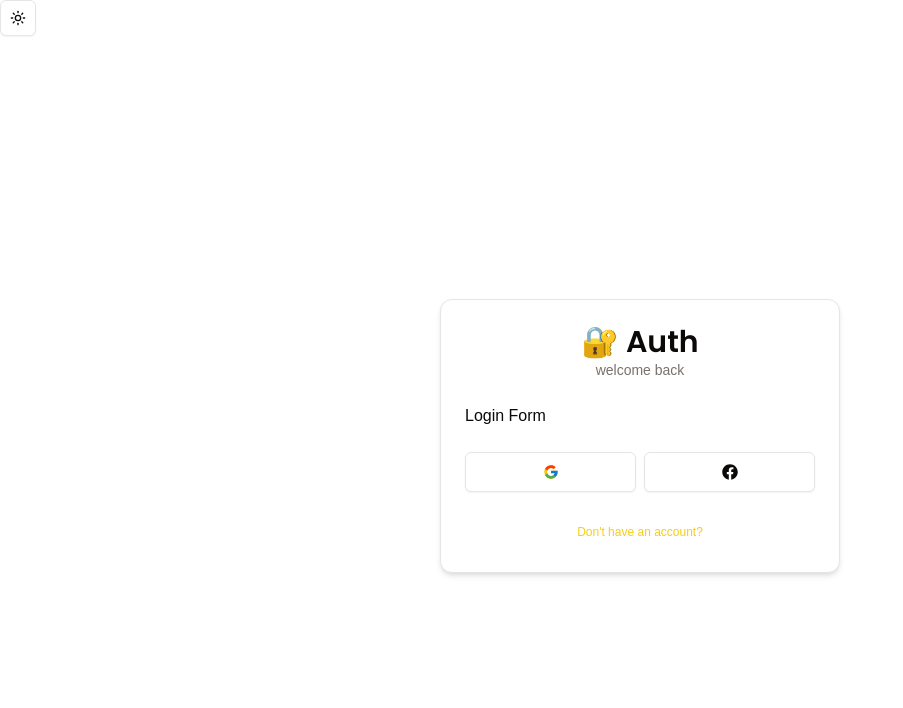
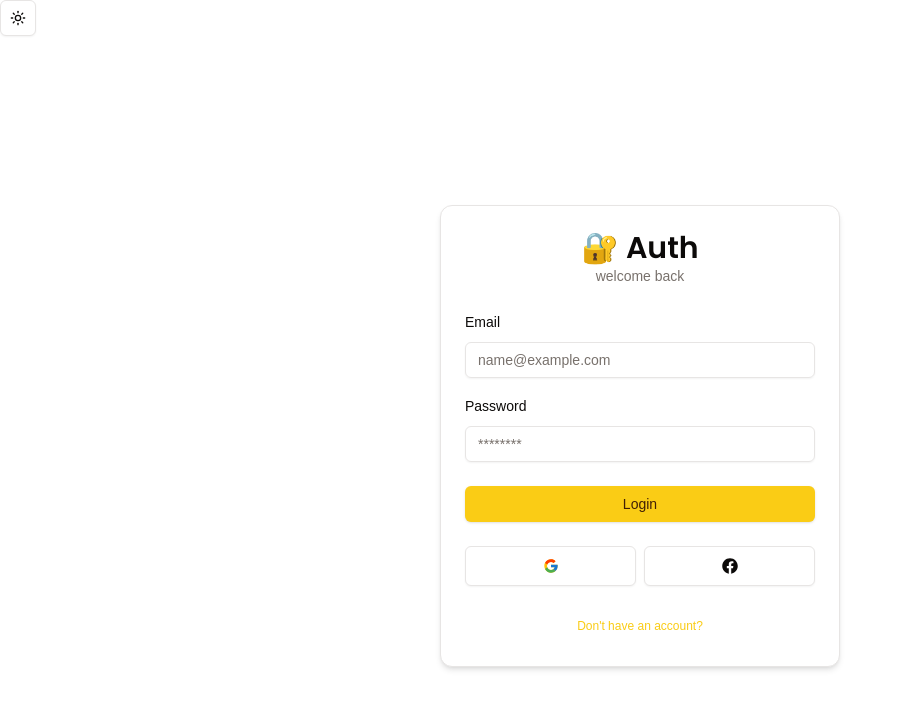
Before and after one commit to Mfullaty/authjs, a Next.js app: page /login in a window 1280 px wide. Shown: the top 708 px of the page, without its empty margins (0-903 px from the left). Built offline with nearby package versions, Linux system fonts and the light colour scheme.

Commit message:
Login Form Ui

```diff
--- a/app/layout.tsx
+++ b/app/layout.tsx
@@ -16,7 +16,7 @@ const geistMono = localFont({
 });
 
 export const metadata: Metadata = {
-  title: "Create Next App",
+  title: "Authjs authentication system",
   description: "Generated by create next app",
 };
 
@@ -36,7 +36,7 @@ export default function RootLayout({
           enableSystem
           disableTransitionOnChange
         >
-          <ModeToggle/>
+          <ModeToggle />
           {children}
         </ThemeProvider>
       </body>
--- a/components/auth/login-form.tsx
+++ b/components/auth/login-form.tsx
@@ -1,7 +1,38 @@
+"use client";
+import * as z from "zod";
 import React from "react";
 import { CardWrapper } from "@/components/auth/card-wrapper";
+import { useForm } from "react-hook-form";
+import { zodResolver } from "@hookform/resolvers/zod";
+import { LoginSchema } from "@/schemas";
+
+import {
+  Form,
+  FormControl,
+  FormField,
+  FormItem,
+  FormLabel,
+  FormMessage,
+} from "@/components/ui/form";
+import { Input } from "@/components/ui/input";
+import { Button } from "@/components/ui/button";
+import FormError from "../form-error";
+import FormSuccess from "../form-success";
 
 export const LoginForm = () => {
+  const form = useForm<z.infer<typeof LoginSchema>>({
+    resolver: zodResolver(LoginSchema),
+    defaultValues: {
+      email: "",
+      password: "",
+    },
+  });
+
+  const onSubmit = (values:z.infer<typeof LoginSchema>) => {
+    console.log(values);
+  }
+
+
   return (
     <CardWrapper
       headerLabel="welcome back"
@@ -9,7 +40,52 @@ export const LoginForm = () => {
       backButtonHref="/register"
       showSocial
     >
-      Login Form
+      <Form {...form}>
+        <form
+          onSubmit={form.handleSubmit(onSubmit)}
+          className="space-y-6"
+        >
+          <div className="space-y-4">
+            <FormField
+              control={form.control}
+              name="email"
+              render={({ field }) => (
+                <FormItem>
+                  <FormLabel>Email</FormLabel>
+                  <FormControl>
+                    <Input
+                      {...field}
+                      placeholder="name@example.com"
+                      type="email"
+                    />
+                  </FormControl>
+                  <FormMessage />
+                </FormItem>
+              )}
+            />
+            <FormField
+              control={form.control}
+              name="password"
+              render={({ field }) => (
+                <FormItem>
+                  <FormLabel>Password</FormLabel>
+                  <FormControl>
+                    <Input
+                      {...field}
+                      placeholder="********"
+                      type="password"
+                    />
+                  </FormControl>
+                  <FormMessage />
+                </FormItem>
+              )}
+            />
+          </div>
+          <FormError message="" />
+          <FormSuccess message="" />
+          <Button type="submit" className="w-full">Login</Button>
+        </form>
+      </Form>
     </CardWrapper>
   );
 };
--- /dev/null
+++ b/components/form-error.tsx
@@ -0,0 +1,17 @@
+import { TriangleAlert } from "lucide-react";
+
+interface FormErrorProps {
+  message?: string;
+}
+const FormError = ({ message }: FormErrorProps) => {
+  if (!message) return null;
+
+  return (
+    <div className="bg-destructive/15 text-destructive p-3 rounded-md flex items-center gap-x-2 text-sm">
+      <TriangleAlert className="w-4 h-4" />
+      <p>{message}</p>
+    </div>
+  );
+};
+
+export default FormError;
--- /dev/null
+++ b/components/form-success.tsx
@@ -0,0 +1,17 @@
+import { CheckCircle } from "lucide-react";
+
+interface FormSuccessProps {
+  message?: string;
+}
+const FormSuccess = ({ message }: FormSuccessProps) => {
+  if (!message) return null;
+
+  return (
+    <div className="bg-emerald-500/15 text-emerald-500 p-3 rounded-md flex items-center gap-x-2 text-sm">
+      <CheckCircle className="w-4 h-4" />
+      <p>{message}</p>
+    </div>
+  );
+};
+
+export default FormSuccess;
--- a/package.json
+++ b/package.json
@@ -37,6 +37,7 @@
     "@radix-ui/react-toggle": "^1.1.1",
     "@radix-ui/react-toggle-group": "^1.1.1",
     "@radix-ui/react-tooltip": "^1.1.5",
+    "bcryptjs": "^2.4.3",
     "class-variance-authority": "^0.7.1",
     "clsx": "^2.1.1",
     "cmdk": "^1.0.0",
--- /dev/null
+++ b/schemas/index.ts
@@ -0,0 +1,10 @@
+import * as z from "zod";
+
+export const LoginSchema = z.object({
+  email: z.string().email({
+    message: "email address os required",
+  }),
+  password: z.string().min(6, {
+    message: "Password must be at least 6 characters",
+  }),
+});
```
Also changed, not shown: 1 other file (tests, documents, lock files or other folders).
